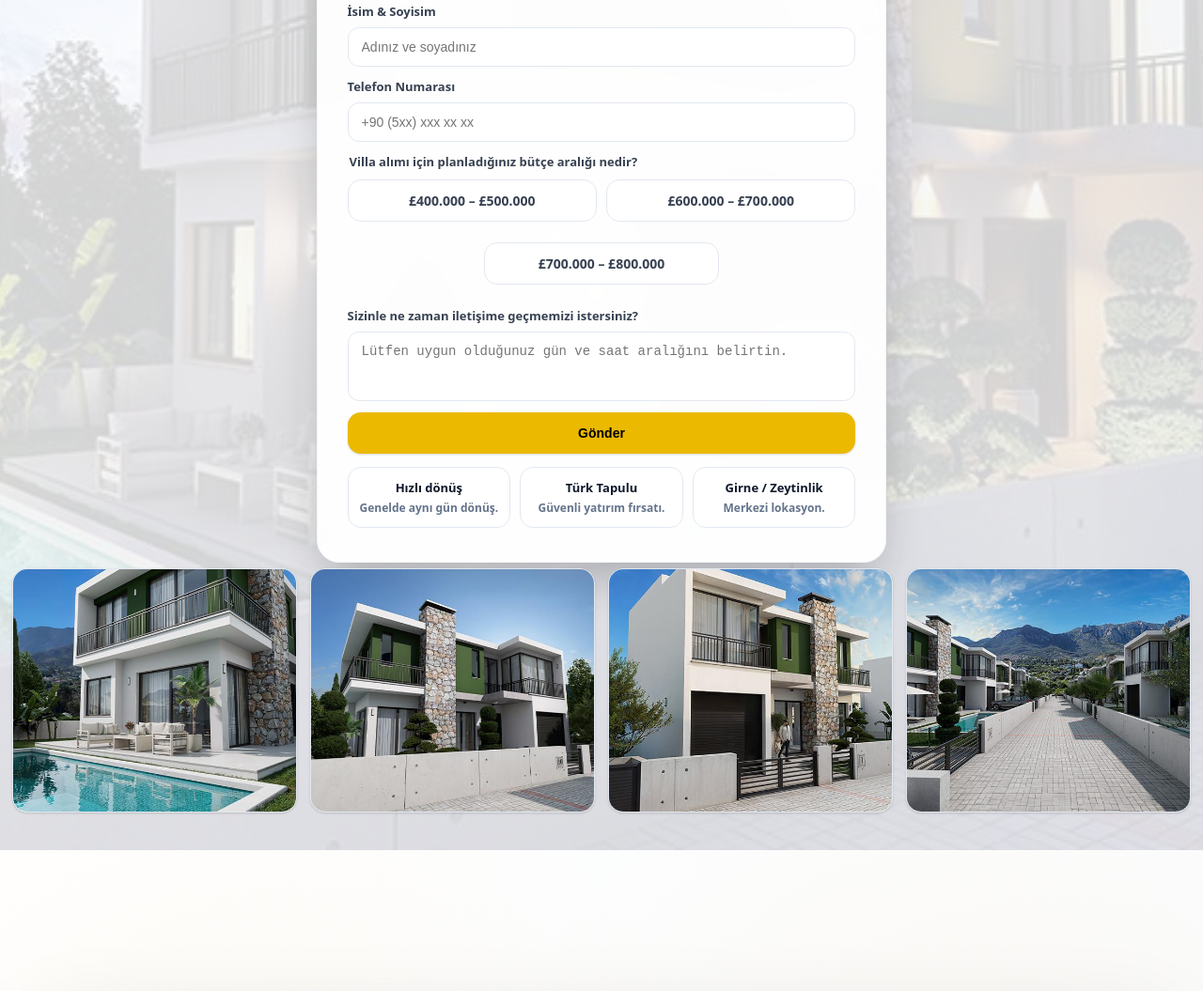
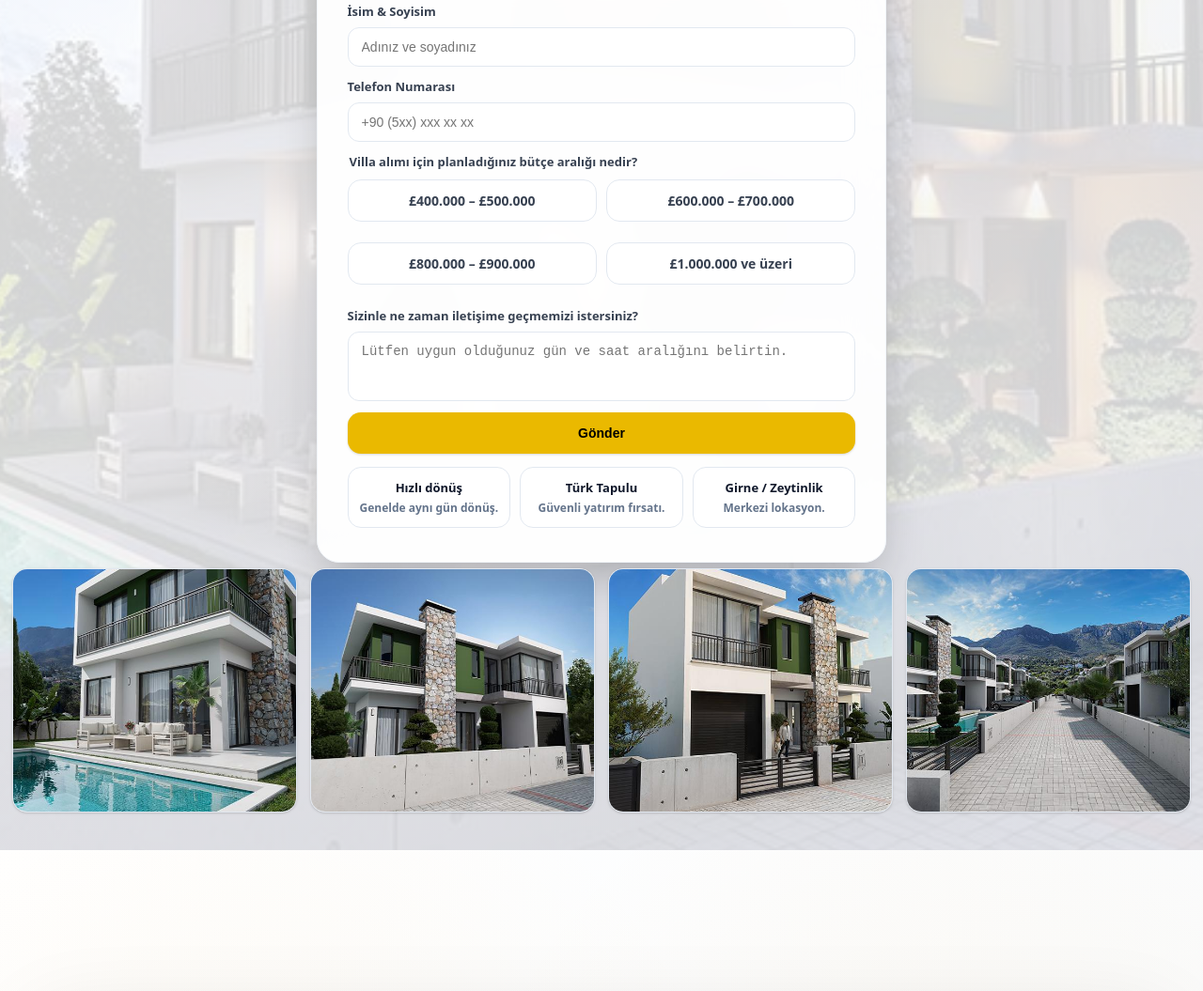
Before and after one commit to CyprusCodes/ozyalcin, a website built with Vite: page index.html in a window 1280 px wide. Shown: the part 644-1699 px from the top of the page at 94% size. Built offline with nearby package versions, Linux system fonts and the light colour scheme.

Commit message:
form budget part update

```diff
--- a/index.html
+++ b/index.html
@@ -245,11 +245,15 @@
               </label>
 
               <label class="radioPill">
-                <input type="radio" name="budget" value="£700.000 – £800.000" />
-                <span>£700.000 – £800.000</span>
+                <input type="radio" name="budget" value="£800.000 – £900.000" />
+                <span>£800.000 – £900.000</span>
+              </label>
+
+              <label class="radioPill">
+                <input type="radio" name="budget" value="£1.000.000 ve üzeri" />
+                <span>£1.000.000 ve üzeri</span>
               </label>
             </div>
-
 
           </fieldset>
 
--- a/src/styles/05-form.css
+++ b/src/styles/05-form.css
@@ -127,8 +127,3 @@
   color: #374151;
   font-weight: 800;
 }
-.radioGrid .radioPill:last-child {
-  grid-column: 1 / -1;
-  justify-self: center;
-  width: min(250px, 100%);
-}
```
